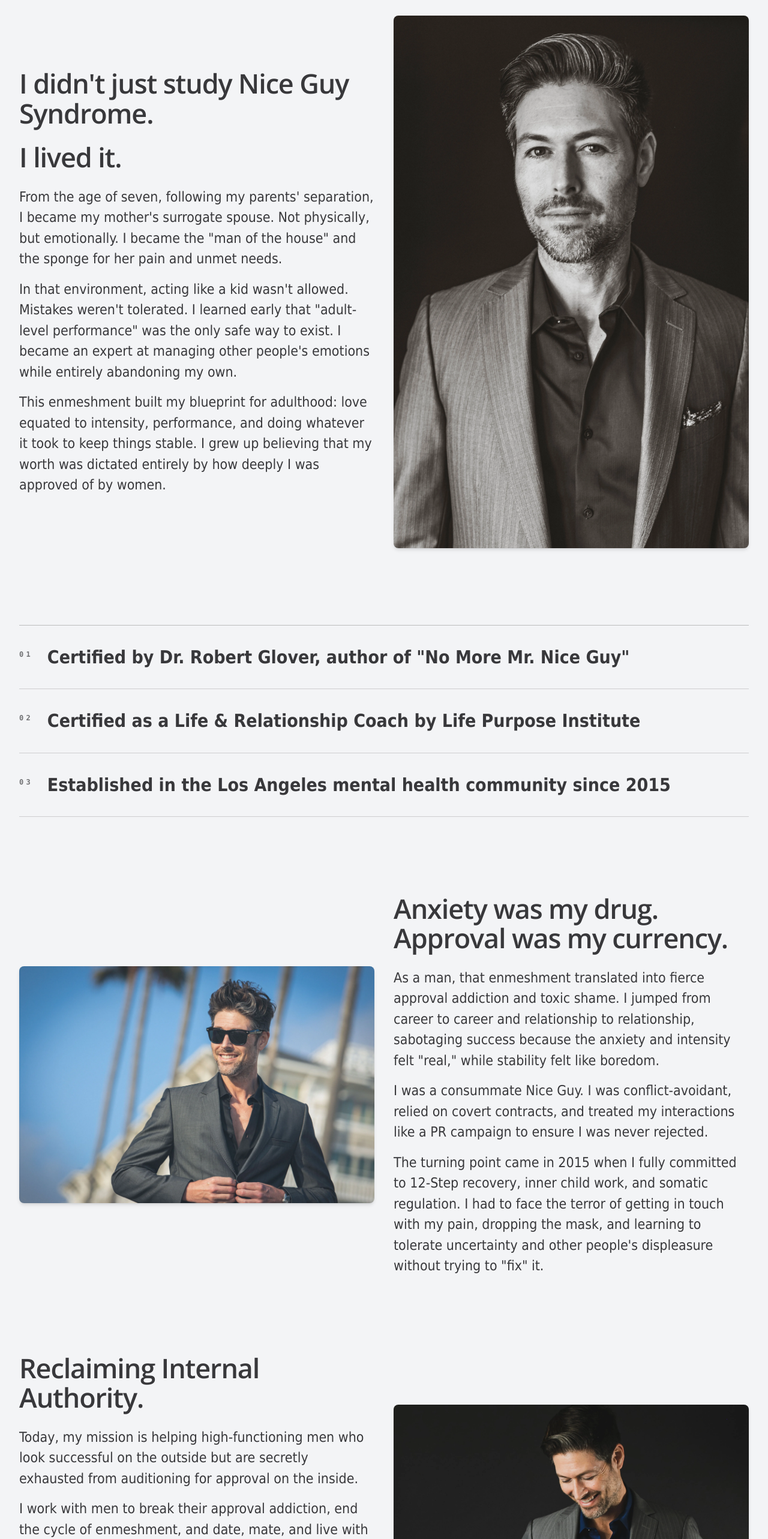
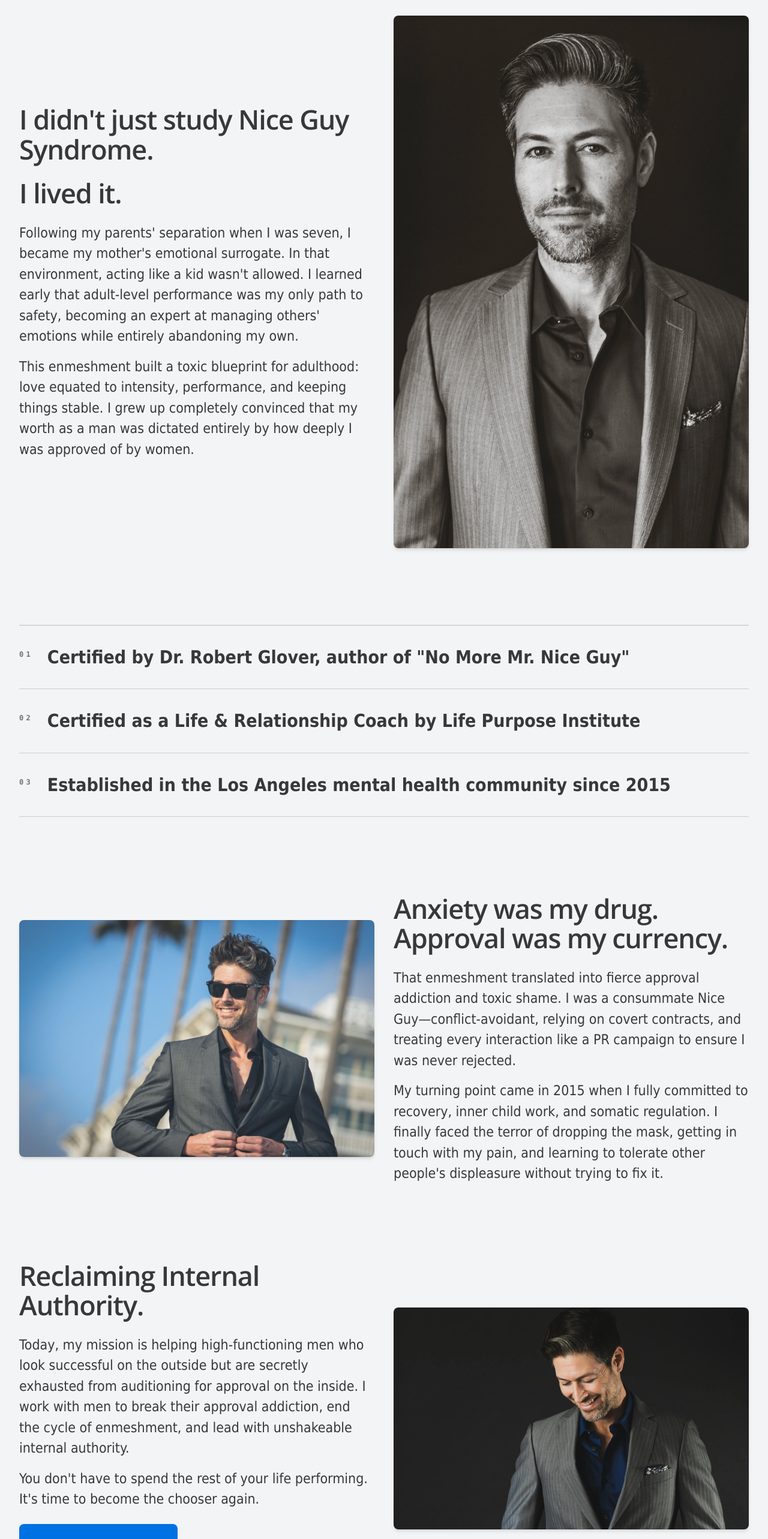
Before and after one commit to michaelzick/michaelzick.com, a Next.js app: page /about in a window 1280 px wide. Shown: the part 234-2800 px from the top of the page at 60% size. Built offline with nearby package versions, Linux system fonts and the light colour scheme.

Commit message:
about page rewrite; 2 paragraphs

```diff
--- a/app/about/page.tsx
+++ b/app/about/page.tsx
@@ -61,13 +61,10 @@ export default function About() {
                 <div>
                   <div className="space-y-4">
                     <p className="text-[23px]">
-                      From the age of seven, following my parents&apos; separation, I became my mother&apos;s surrogate spouse. Not physically, but emotionally. I became the &quot;man of the house&quot; and the sponge for her pain and unmet needs.
+                      Following my parents&apos; separation when I was seven, I became my mother&apos;s emotional surrogate. In that environment, acting like a kid wasn&apos;t allowed. I learned early that adult-level performance was my only path to safety, becoming an expert at managing others&apos; emotions while entirely abandoning my own.
                     </p>
                     <p className="text-[23px]">
-                      In that environment, acting like a kid wasn&apos;t allowed. Mistakes weren&apos;t tolerated. I learned early that &quot;adult-level performance&quot; was the only safe way to exist. I became an expert at managing other people&apos;s emotions while entirely abandoning my own.
-                    </p>
-                    <p className="text-[23px]">
-                      This enmeshment built my blueprint for adulthood: love equated to intensity, performance, and doing whatever it took to keep things stable. I grew up believing that my worth was dictated entirely by how deeply I was approved of by women.
+                      This enmeshment built a toxic blueprint for adulthood: love equated to intensity, performance, and keeping things stable. I grew up completely convinced that my worth as a man was dictated entirely by how deeply I was approved of by women.
                     </p>
                   </div>
                 </div>
@@ -115,13 +112,10 @@ export default function About() {
                 <div>
                   <div className="space-y-4">
                     <p className="text-[23px]">
-                      As a man, that enmeshment translated into fierce approval addiction and toxic shame. I jumped from career to career and relationship to relationship, sabotaging success because the anxiety and intensity felt &quot;real,&quot; while stability felt like boredom.
+                      That enmeshment translated into fierce approval addiction and toxic shame. I was a consummate Nice Guy—conflict-avoidant, relying on covert contracts, and treating every interaction like a PR campaign to ensure I was never rejected.
                     </p>
                     <p className="text-[23px]">
-                      I was a consummate Nice Guy. I was conflict-avoidant, relied on covert contracts, and treated my interactions like a PR campaign to ensure I was never rejected.
-                    </p>
-                    <p className="text-[23px]">
-                      The turning point came in 2015 when I fully committed to 12-Step recovery, inner child work, and somatic regulation. I had to face the terror of getting in touch with my pain, dropping the mask, and learning to tolerate uncertainty and other people&apos;s displeasure without trying to &quot;fix&quot; it.
+                      My turning point came in 2015 when I fully committed to recovery, inner child work, and somatic regulation. I finally faced the terror of dropping the mask, getting in touch with my pain, and learning to tolerate other people&apos;s displeasure without trying to fix it.
                     </p>
                   </div>
                 </div>
@@ -157,13 +151,10 @@ export default function About() {
                 <div>
                   <div className="space-y-4">
                     <p className="text-[23px]">
-                      Today, my mission is helping high-functioning men who look successful on the outside but are secretly exhausted from auditioning for approval on the inside.
+                      Today, my mission is helping high-functioning men who look successful on the outside but are secretly exhausted from auditioning for approval on the inside. I work with men to break their approval addiction, end the cycle of enmeshment, and lead with unshakeable internal authority.
                     </p>
                     <p className="text-[23px]">
-                      I work with men to break their approval addiction, end the cycle of enmeshment, and date, mate, and live with unshakeable internal authority. You don&apos;t have to keep performing.
-                    </p>
-                    <p className="text-[23px]">
-                      It&apos;s time to become the chooser again.
+                      You don&apos;t have to spend the rest of your life performing. It&apos;s time to become the chooser again.
                     </p>
                   </div>
                   <TrackedCtaLink
```
